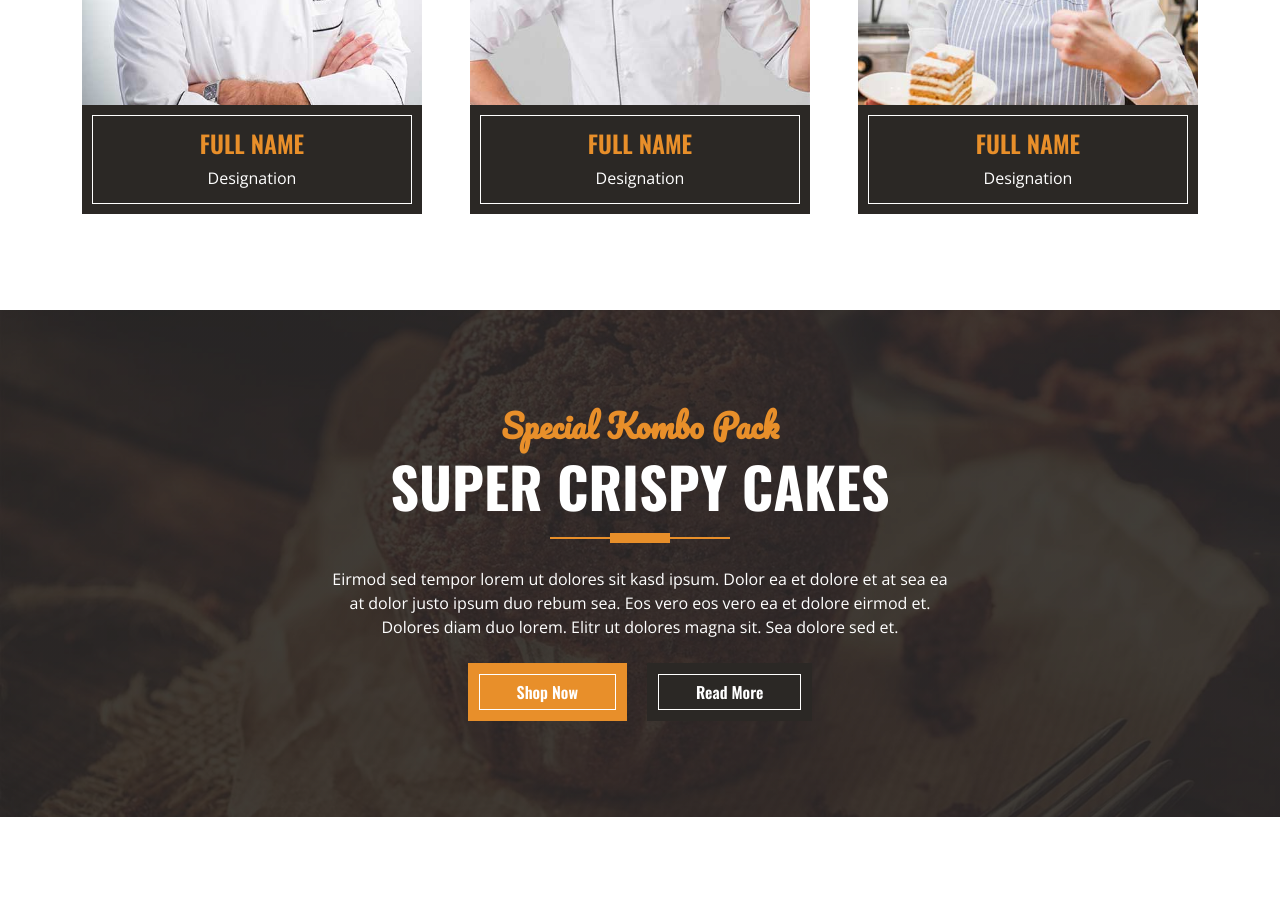
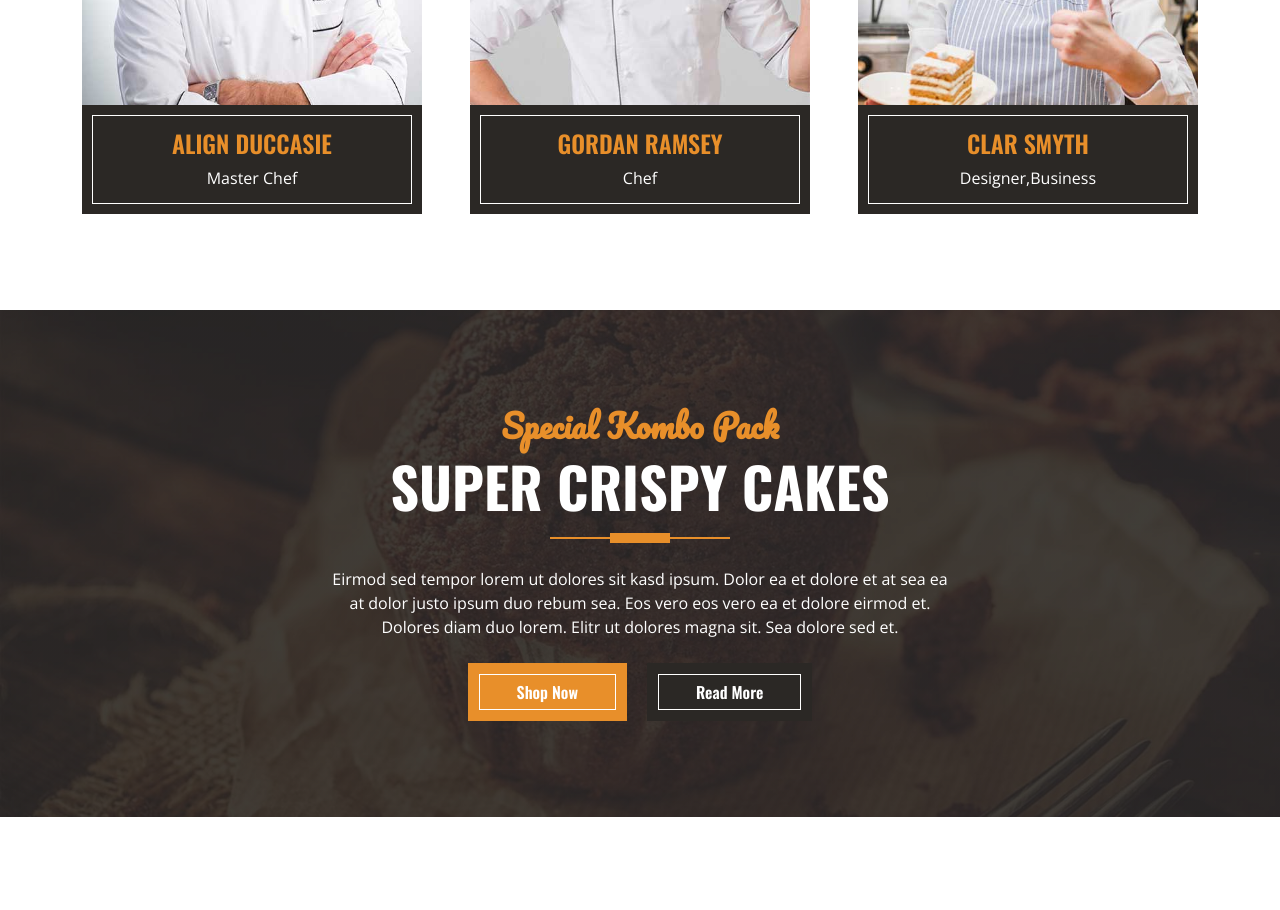
Before and after one commit to mikkymeenu/cake-shop, a plain HTML site: page index.html in a window 1280 px wide. Shown: the part 4500-5410 px from the top of the page. Drawn offline with nearby package versions, Linux system fonts and the light colour scheme.

Commit message:
fix:change the team in index file

```diff
--- a/index.html
+++ b/index.html
@@ -545,8 +545,8 @@
                             </div>
                         </div>
                         <div class="bg-dark border-inner text-center p-4">
-                            <h4 class="text-uppercase text-primary">Full Name</h4>
-                            <p class="text-white m-0">Designation</p>
+                            <h4 class="text-uppercase text-primary">Align Duccasie</h4>
+                            <p class="text-white m-0">Master Chef</p>
                         </div>
                     </div>
                 </div>
@@ -563,8 +563,8 @@
                             </div>
                         </div>
                         <div class="bg-dark border-inner text-center p-4">
-                            <h4 class="text-uppercase text-primary">Full Name</h4>
-                            <p class="text-white m-0">Designation</p>
+                            <h4 class="text-uppercase text-primary">Gordan Ramsey</h4>
+                            <p class="text-white m-0">Chef</p>
                         </div>
                     </div>
                 </div>
@@ -581,8 +581,8 @@
                             </div>
                         </div>
                         <div class="bg-dark border-inner text-center p-4">
-                            <h4 class="text-uppercase text-primary">Full Name</h4>
-                            <p class="text-white m-0">Designation</p>
+                            <h4 class="text-uppercase text-primary">Clar Smyth</h4>
+                            <p class="text-white m-0">Designer,Business</p>
                         </div>
                     </div>
                 </div>
```
